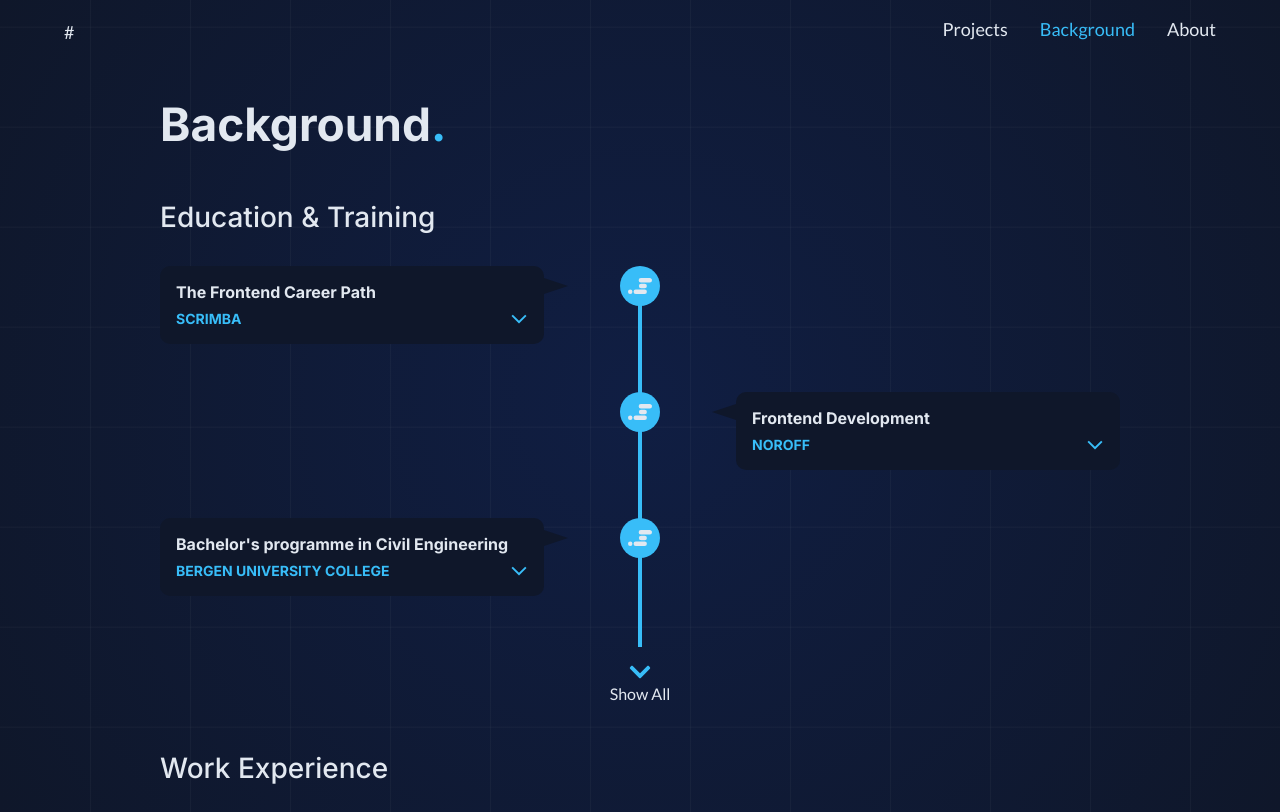
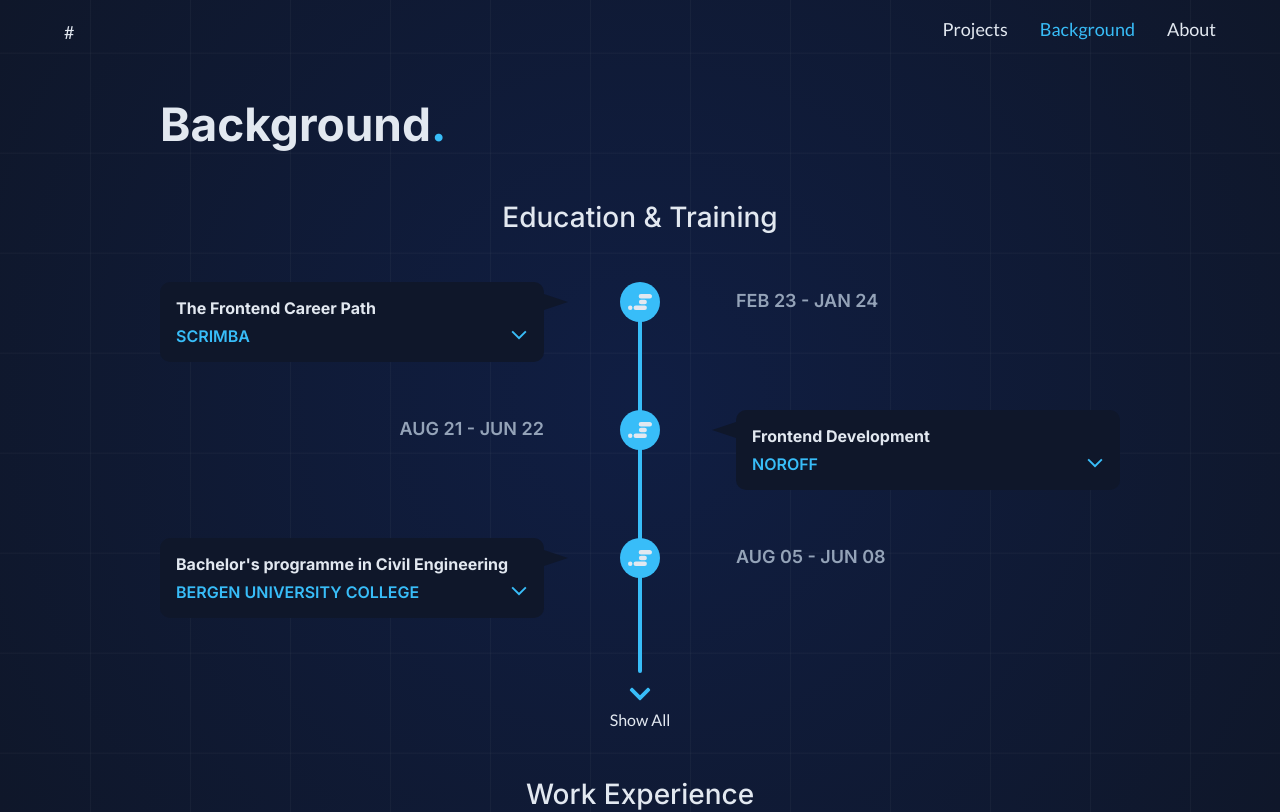
Before and after one commit to 7oiden/portfolio-v3, a React (Vite) app: page /background in a window 1280 px wide. Shown: the top 812 px of the page. Built offline with nearby package versions, Linux system fonts and the light colour scheme.

Commit message:
path completed

```diff
--- a/css/styles.css
+++ b/css/styles.css
@@ -346,14 +346,33 @@ p {
 }
 
 .path-sub-heading {
-  font-size: 0.875rem;
-  font-weight: 700;
+  font-size: 1rem;
+  font-weight: 600;
   color: #38bdf8;
   text-transform: uppercase;
 }
 
 .accent-dot {
   color: #38bdf8;
+}
+
+.path__heading {
+  margin-bottom: 1rem;
+}
+@media (min-width: 992px) {
+  .path__heading {
+    text-align: center;
+  }
+}
+
+.path__body-text {
+  font-size: 0.875rem;
+  padding-right: 1rem;
+}
+@media (min-width: 992px) {
+  .path__body-text {
+    font-size: 1rem;
+  }
 }
 
 .header {
@@ -702,19 +721,20 @@ p {
 
 .show-button {
   position: relative;
-  top: 1rem;
-  left: 0;
+  left: 0.375rem;
   display: flex;
-  flex-direction: column;
+  gap: 0.5rem;
   align-items: center;
-  justify-content: center;
+  left: 0.5rem;
   color: #e2e8f0;
   font-family: "lato", sans-serif;
   cursor: pointer;
-  width: 6rem;
 }
 @media (min-width: 992px) {
   .show-button {
+    flex-direction: column;
+    gap: 0.25rem;
+    top: 1rem;
     left: 50%;
     transform: translateX(-50%);
     margin-left: 0;
@@ -781,12 +801,14 @@ p {
   top: 0;
   margin-left: 5.5rem;
   margin-bottom: 3rem;
+  max-width: 400px;
 }
 @media (min-width: 992px) {
   .path__info {
     right: 0;
     left: 60%;
     margin-left: 0;
+    max-width: 40%;
     width: 40%;
   }
 }
@@ -861,6 +883,7 @@ p {
   top: 2rem;
   bottom: 2.5rem;
   left: 1.25rem;
+  border-radius: 4px;
   border-left: 4px solid #38bdf8;
   transform: translateX(-50%);
 }
@@ -870,7 +893,7 @@ p {
   }
 }
 
-.path__date {
+.path__date--mobile {
   position: absolute;
   top: 3.5rem;
   left: -3.5rem;
@@ -880,6 +903,36 @@ p {
   font-weight: 600;
   font-size: 0.875rem;
   white-space: nowrap;
+}
+@media (min-width: 992px) {
+  .path__date--mobile {
+    display: none;
+  }
+}
+
+.path__date {
+  font-size: 1.125rem;
+  font-weight: 600;
+  position: absolute;
+  width: 40%;
+  padding-top: 0.5rem;
+  display: none;
+}
+@media (min-width: 992px) {
+  .path__date {
+    display: block;
+  }
+}
+
+.path__date--left {
+  left: 0;
+  right: 60%;
+  text-align: right;
+}
+
+.path__date--right {
+  right: 0;
+  left: 60%;
 }
 
 .footer {
--- a/src/pages/background/Education.jsx
+++ b/src/pages/background/Education.jsx
@@ -9,7 +9,7 @@ export default function Education() {
 
   return (
     <section className="section-wrapper">
-      <Heading size="2" cssClass="section-heading">
+      <Heading size="2" cssClass="section-heading path__heading">
         Education & Training
       </Heading>
       <div className="path__container">
--- a/src/pages/background/Experience.jsx
+++ b/src/pages/background/Experience.jsx
@@ -9,7 +9,7 @@ export default function Experience() {
 
   return (
     <section className="section-wrapper">
-      <Heading size="2" cssClass="section-heading">
+      <Heading size="2" cssClass="section-heading path__heading">
         Work Experience
       </Heading>
       <div className="path__container">
--- a/src/pages/background/InfoBox.jsx
+++ b/src/pages/background/InfoBox.jsx
@@ -20,7 +20,7 @@ export default function InfoBox({
 
   const cssClass = id % 2 === 0 ? "path__info--even" : "path__info--odd";
 
-  const triangle =
+  const triangleEl =
     id % 2 === 0 ? (
       <div className="triangle-left"></div>
     ) : (
@@ -29,9 +29,9 @@ export default function InfoBox({
 
   return (
     <div className={`path__info ${cssClass}`}>
-      {triangle}
+      {triangleEl}
       <div className="triangle-default"></div>
-      {isOpen && <div className="path__date">{date}</div>}
+      {isOpen && <div className="path__date--mobile">{date}</div>}
       <Heading size="3" cssClass="path-heading">
         {title}
       </Heading>
@@ -48,7 +48,7 @@ export default function InfoBox({
       </div>
       {isOpen && (
         <div className="paragraph-container">
-          <p>{description}</p>
+          <p className="path__body-text">{description}</p>
           {url && (
             <Link to={url} className="path__link">
               Link
--- a/src/pages/background/PathSegment.jsx
+++ b/src/pages/background/PathSegment.jsx
@@ -10,11 +10,20 @@ export default function PathSegment({
   description,
   url,
 }) {
+
+const dateEl =
+  id % 2 === 0 ? (
+    <div className="path__date path__date--left">{date}</div>
+  ) : (
+    <div className="path__date path__date--right">{date}</div>
+  );
+
   return (
     <>
       <div className="path__icon-container">
         <SiScrimba className="path-icon" />
       </div>
+      {dateEl}
       <div className="path">
         <InfoBox
           id={id}
--- a/src/sass/partials/_buttons.scss
+++ b/src/sass/partials/_buttons.scss
@@ -46,19 +46,21 @@
 
 .show-button {
   position: relative;
-  top: 1rem;
-  left: 0;
+  left: 0.375rem;
   display: flex;
-  flex-direction: column;
+  gap: 0.5rem;
   align-items: center;
-  justify-content: center;
+  left: 0.5rem;
+  // justify-content: center;
   color: getColor(link);
   font-family: $link;
   cursor: pointer;
   // background-color: pink;
-  width: 6rem;
 
   @media (min-width: getBreakpoint(large)) {
+    flex-direction: column;
+    gap: 0.25rem;
+    top: 1rem;
     left: 50%;
     transform: translateX(-50%);
     margin-left: 0;
--- a/src/sass/partials/_path.scss
+++ b/src/sass/partials/_path.scss
@@ -22,11 +22,13 @@
   top: 0;
   margin-left: 5.5rem;
   margin-bottom: 3rem;
+  max-width: 400px;
 
   @media (min-width: getBreakpoint(large)) {
     right: 0;
     left: 60%;
     margin-left: 0;
+    max-width: 40%;
     width: 40%;
   }
 }
@@ -104,6 +106,7 @@
   top: 2rem;
   bottom: 2.5rem;
   left: 1.25rem;
+  border-radius: 4px;
   border-left: 4px solid getColor(accentCol1);
   transform: translateX(-50%);
 
@@ -112,7 +115,7 @@
   }
 }
 
-.path__date {
+.path__date--mobile {
   position: absolute;
   top: 3.5rem;
   left: -3.5rem;
@@ -122,4 +125,32 @@
   font-weight: 600;
   font-size: 0.875rem;
   white-space: nowrap;
+
+  @media (min-width: getBreakpoint(large)) {
+    display: none;
+  }
 }
+
+.path__date {
+  font-size: 1.125rem;
+  font-weight: 600;
+  position: absolute;
+  width: 40%;
+  padding-top: 0.5rem;
+  display: none;
+
+  @media (min-width: getBreakpoint(large)) {
+    display: block;
+  }
+}
+
+.path__date--left {
+  left: 0;
+  right: 60%;
+  text-align: right;
+}
+
+.path__date--right {
+  right: 0;
+  left: 60%;
+}
--- a/src/sass/partials/_typography.scss
+++ b/src/sass/partials/_typography.scss
@@ -121,8 +121,8 @@ p {
 }
 
 .path-sub-heading {
-  font-size: 0.875rem;
-  font-weight: 700;
+  font-size: 1rem;
+  font-weight: 600;
   color: getColor(headingAccent);
   text-transform: uppercase;
 }
@@ -130,3 +130,20 @@ p {
 .accent-dot {
   color: getColor(headingAccent);
 }
+
+.path__heading {
+  margin-bottom: 1rem;
+
+  @media (min-width: getBreakpoint(large)) {
+    text-align: center;
+  }
+}
+
+.path__body-text {
+  font-size: 0.875rem;
+  padding-right: 1rem;
+
+  @media (min-width: getBreakpoint(large)) {
+    font-size: 1rem;
+  }
+}
```
Also changed, not shown: 1 other file (tests, documents, lock files or other folders).
